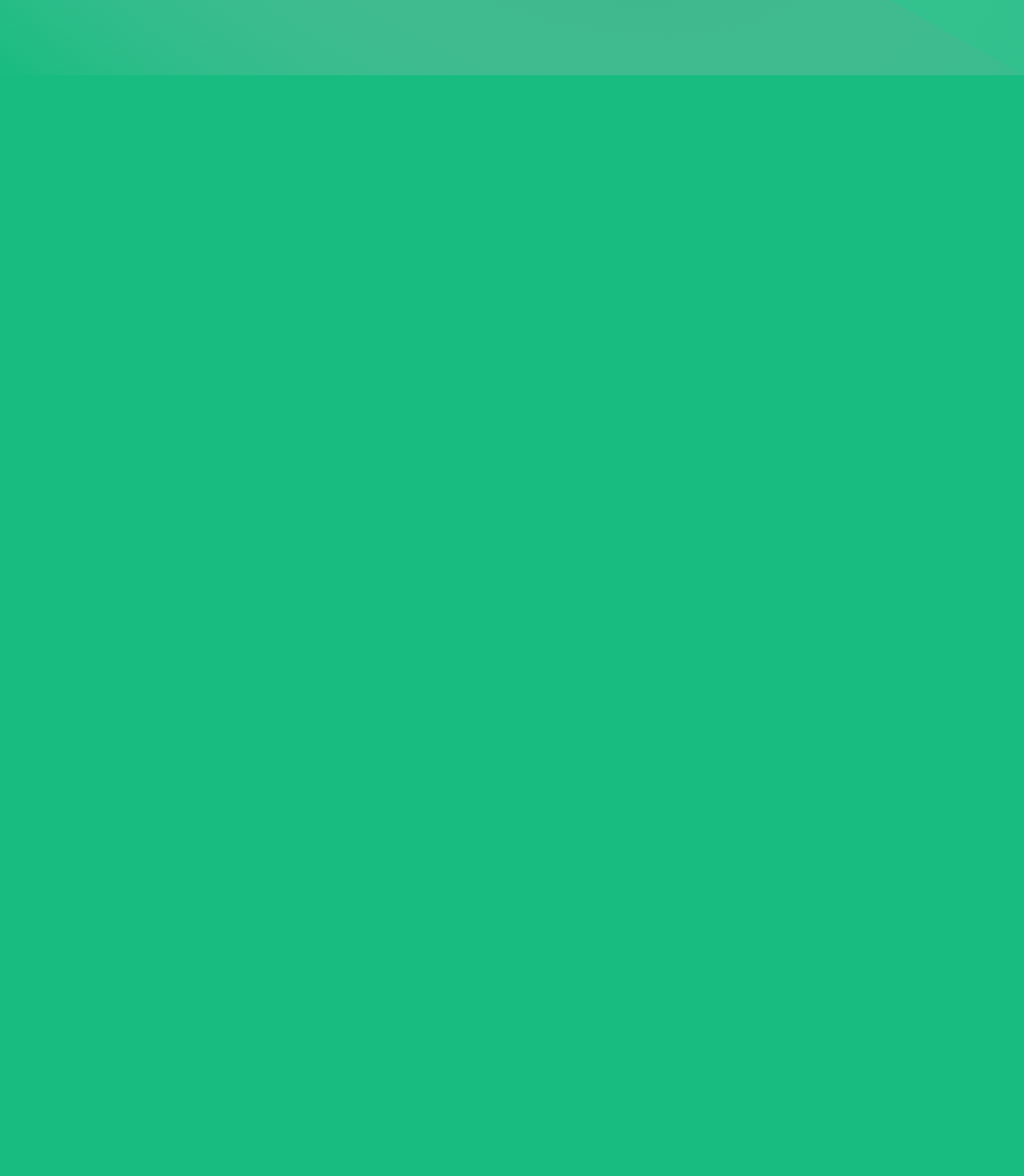
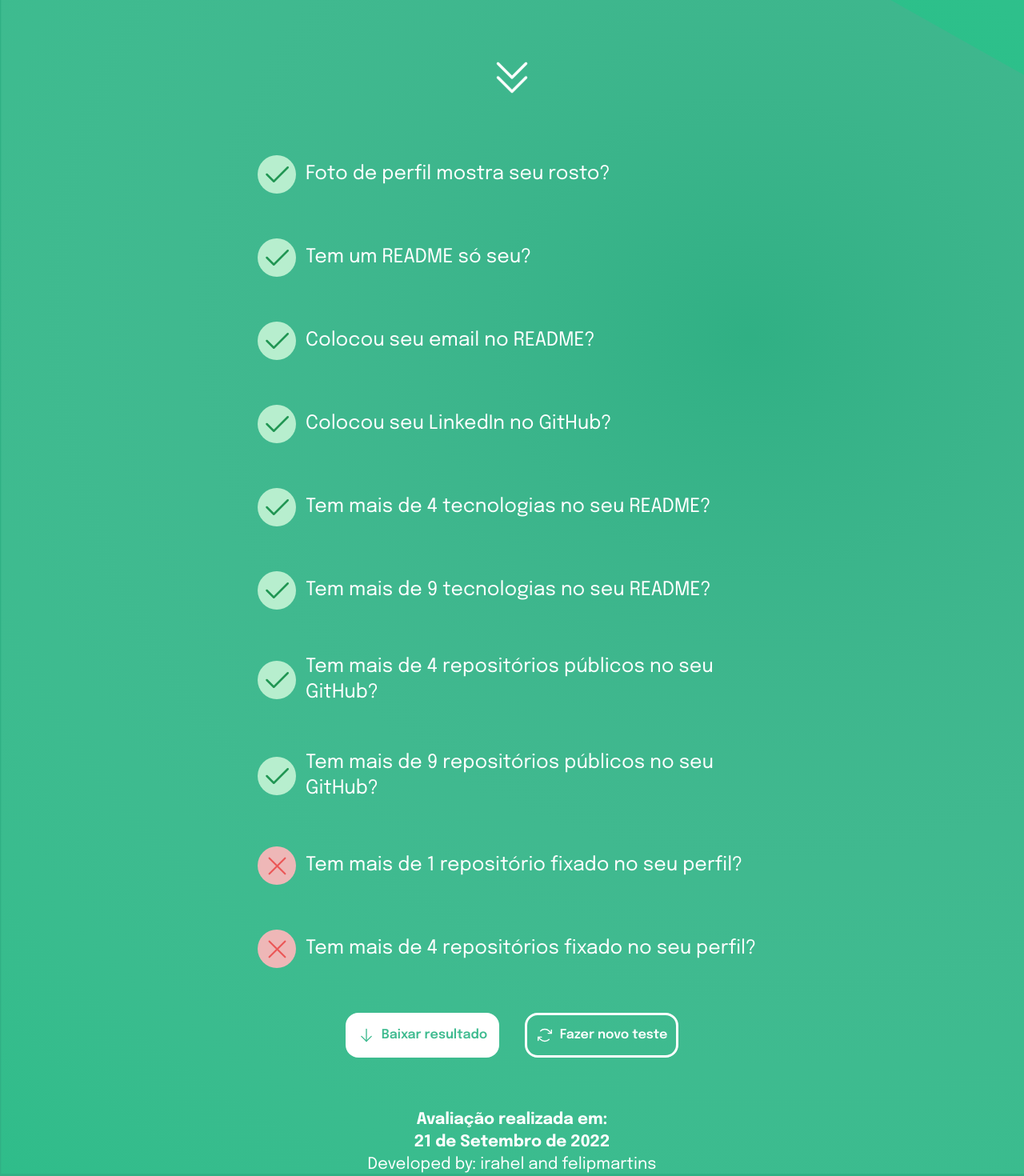
Before and after one commit to irahel/Trybe-Github-Evaluator-Front, a React (Vite) app: page / in a window 1280 px wide. Shown: the part 626-2096 px from the top of the page at 80% size. Before the commit the page ends 800 px from the top, so only its background shows below. Built offline with nearby package versions, Linux system fonts and the light colour scheme.

Commit message:
feat: coding profile page

```diff
--- a/index.html
+++ b/index.html
@@ -10,7 +10,7 @@
     <link href="https://fonts.googleapis.com/css2?family=Epilogue:ital,wght@0,400;0,600;0,700;0,900;1,500&display=swap" rel="stylesheet">
     <title>Vite + React + TS</title>
   </head>
-  <body class="bg-[#18BC80] bg-trybe bg-cover bg-no-repeat">
+  <body class="bg-[#30B084] bg-trybe bg-cover bg-no-repeat scroll-smooth ">
     <div id="root"></div>
     <script type="module" src="/src/main.tsx"></script>
   </body>
--- /dev/null
+++ b/src/components/AvaliationItem.tsx
@@ -0,0 +1,38 @@
+import { Check, X } from "phosphor-react";
+
+interface AvaliationItemProps{
+    question: string,
+    passed: boolean
+}
+
+export function AvaliationItem({question, passed}: AvaliationItemProps) {
+    return (
+        <div
+        className='flex items-center gap-3
+        motion-safe:animate-fadeIn'
+        >
+            {
+            passed?
+                <div className="bg-[#B7EECE] rounded-full w-12 h-12 flex items-center justify-center
+                ">
+                <Check
+                className=' text-[#219653]'
+                size={40} />
+                </div>
+            :
+                <div className="bg-[#EEB7B7] rounded-full w-12 h-12 flex items-center justify-center
+               ">
+                    <X
+
+                    className=' text-[#EB5757]'
+                    size={35} />
+                </div>
+            }
+
+            <h2
+                className='text-white font-medium text-2xl max-w-xl'>
+                {question}
+            </h2>
+        </div>
+    )
+}
--- a/src/routes/Profile.tsx
+++ b/src/routes/Profile.tsx
@@ -1,10 +1,11 @@
 import '../styles/main.css';
 import { Doughnut } from "react-chartjs-2";
 import { Chart as ChartJS, ArcElement } from 'chart.js';
+import { ArrowDown, ArrowsClockwise, CaretDoubleDown, CheckCircle } from 'phosphor-react';
+import { AvaliationItem } from '../components/AvaliationItem';
+
 
 ChartJS.register(ArcElement);
-
-
 
 export function Profile() {
 
@@ -21,7 +22,7 @@ export function Profile() {
       };
 
     return (
-    <div className='max-w-[1366px] max-h-[768px] mx-auto flex flex-col items-center my-24'>
+    <div className='max-w-[1366px] max-h-[2000px] mx-auto flex flex-col items-center mt-24'>
 
         <h1 className='text-white font-bold text-6xl'>
             Seu perfil é nota: 8
@@ -30,17 +31,106 @@ export function Profile() {
         <div className='bg-white w-72 h-72 mt-12 rounded-full
         border-[25px] border-[#0067F5] border-t-white border-l-yellow-400'/>
     */}
-        <div className="w-72 h-72 mt-12">
+        <div className="w-72 h-72 mt-20 relative items-center justify-center">
             <Doughnut
 
             options={{
                 responsive: true,
                 maintainAspectRatio: true,
             }}
-            data={data}/>;
+            data={data}/>
+
+            <img
+            className="rounded-full w-60 h-60 absolute top-[25px] right-[25px]"
+            src="https://avatars.githubusercontent.com/u/27247046?v=4" />
+
+            {/*&#129321;*/}
+
+            <h1
+            className='text-7xl absolute top-[210px] right-[5px] '
+            >
+
+            </h1>
         </div>
 
+        <h2 className='text-white font-bold text-4xl mt-12'>
+            irahel
+        </h2>
 
+        <CaretDoubleDown
+            className='text-white mt-24 animate-bounce'
+            size={96} />
+
+        <div
+            className='flex flex-col items-start gap-14 mt-14'>
+
+            <AvaliationItem
+                question="Foto de perfil mostra seu rosto?"
+                passed={true}/>
+
+            <AvaliationItem
+                question="Tem um README só seu?"
+                passed={true}/>
+
+            <AvaliationItem
+                question="Colocou seu email no README?"
+                passed={true}/>
+
+            <AvaliationItem
+                question="Colocou seu LinkedIn no GitHub?"
+                passed={true}/>
+
+            <AvaliationItem
+                question="Tem mais de 4 tecnologias no seu README?"
+                passed={true}/>
+
+            <AvaliationItem
+                question="Tem mais de 9 tecnologias no seu README?"
+                passed={true}/>
+
+            <AvaliationItem
+                question="Tem mais de 4 repositórios públicos no seu GitHub?"
+                passed={true}/>
+
+            <AvaliationItem
+                question="Tem mais de 9 repositórios públicos no seu GitHub?"
+                passed={true}/>
+
+            <AvaliationItem
+                question="Tem mais de 1 repositório fixado no seu perfil?"
+                passed={false}/>
+
+            <AvaliationItem
+                question="Tem mais de 4 repositórios fixado no seu perfil?"
+                passed={false}/>
+
+        </div>
+
+        <div className='flex flex-row items-center justify-center gap-8 mt-14'>
+            <button
+                className='bg-white w-48 h-14 flex items-center justify-center gap-2
+                rounded-2xl'>
+                <ArrowDown size={22}  className="text-[#3FBB90]"/>
+                <h2 className="text-[#3FBB90] font-semibold text-base">Baixar resultado</h2>
+            </button>
+
+            <button
+                className='bg-transparent w-48 h-14 flex items-center justify-center gap-2
+                rounded-2xl border-[3px] border-white'>
+                <ArrowsClockwise size={22}  className="text-white"/>
+                <h2 className="text-white font-semibold text-base">Fazer novo teste</h2>
+            </button>
+        </div>
+
+        <h2
+            className='font-bold text-white text-xl max-w-[250px] text-center mt-16'>
+        Avaliação realizada em: 21 de Setembro de 2022
+        </h2>
+
+        <div className="text-white text-xl text-center
+        h- bg-[#1A9D7E]k">
+            Developed by: irahel and felipmartins
+        </div>
 
 
     </div>
--- a/tailwind.config.cjs
+++ b/tailwind.config.cjs
@@ -1,4 +1,6 @@
 /** @type {import('tailwindcss').Config} */
+
+
 module.exports = {
   mode: 'jit',
   content: [
@@ -12,8 +14,20 @@ module.exports = {
     extend: {
       backgroundImage:{
         trybe: "url('/background.svg')"
+      },
+      animation: {
+        fadeIn: "fadeIn 2s ease-in forwards"
+      },
+      keyframes: {
+        fadeIn: {
+          "0%": { opacity: 0 },
+          "100%": { opacity: 1 }
+        }
       }
     },
+    variants: {
+      animation: ["motion-safe"]
+    }
   },
   plugins: [],
 }
```
Also changed, not shown: public/background.svg.
